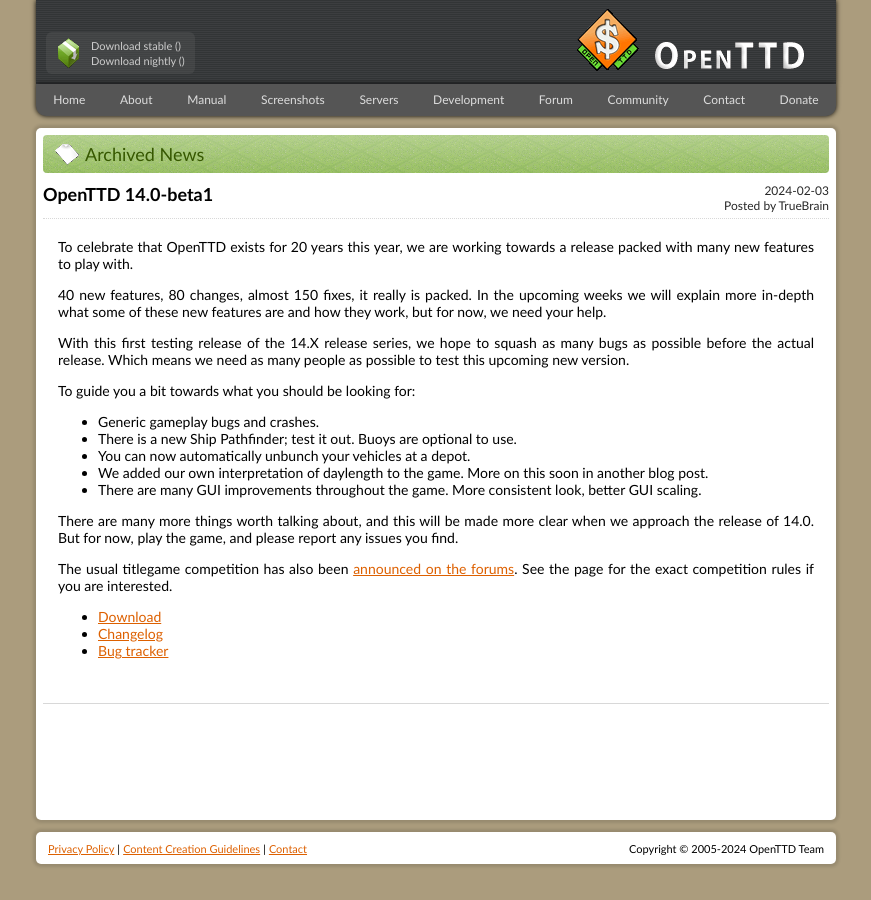
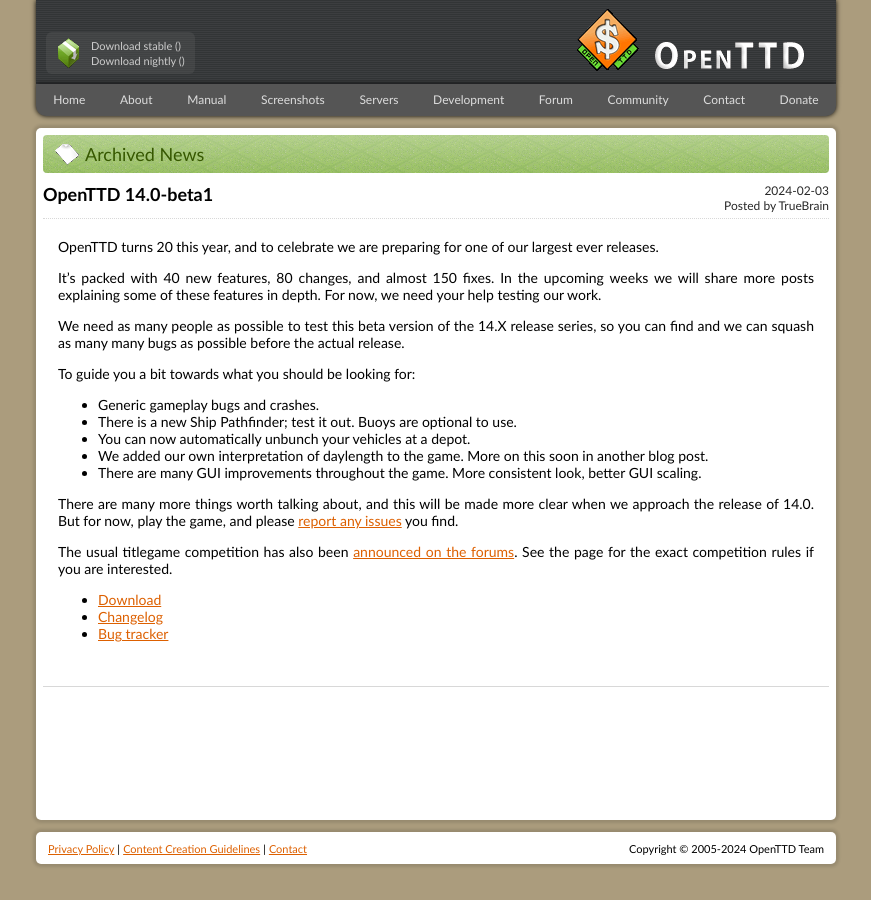
Before and after one commit to OpenTTD/website, a Jekyll site: the page built from _posts/2024-02-03-openttd-14-0-beta1.md, in a window 1280 px wide. Shown: the whole page, without its empty margins (204-1075 px from the left). Built offline with Jekyll 4.4.1, drawn with Linux system fonts in a browser that asks for light colours.

Commit message:
Change: Apply suggestions from code review

```diff
--- a/_posts/2024-02-03-openttd-14-0-beta1.md
+++ b/_posts/2024-02-03-openttd-14-0-beta1.md
@@ -3,13 +3,12 @@
 author: TrueBrain
 ---
 
-To celebrate that OpenTTD exists for 20 years this year, we are working towards a release packed with many new features to play with.
+OpenTTD turns 20 this year, and to celebrate we are preparing for one of our largest ever releases.
 
-40 new features, 80 changes, almost 150 fixes, it really is packed.
-In the upcoming weeks we will explain more in-depth what some of these new features are and how they work, but for now, we need your help.
+It's packed with 40 new features, 80 changes, and almost 150 fixes.
+In the upcoming weeks we will share more posts explaining some of these features in depth. For now, we need your help testing our work.
 
-With this first testing release of the 14.X release series, we hope to squash as many bugs as possible before the actual release.
-Which means we need as many people as possible to test this upcoming new version.
+We need as many people as possible to test this beta version of the 14.X release series, so you can find and we can squash as many many bugs as possible before the actual release.
 
 To guide you a bit towards what you should be looking for:
 * Generic gameplay bugs and crashes.
@@ -19,7 +18,7 @@
 * There are many GUI improvements throughout the game. More consistent look, better GUI scaling.
 
 There are many more things worth talking about, and this will be made more clear when we approach the release of 14.0.
-But for now, play the game, and please report any issues you find.
+But for now, play the game, and please [report any issues](https://github.com/OpenTTD/OpenTTD/issues/new/choose) you find.
 
 The usual titlegame competition has also been [announced on the forums](https://www.tt-forums.net/viewtopic.php?t=91448).
 See the page for the exact competition rules if you are interested.
```
